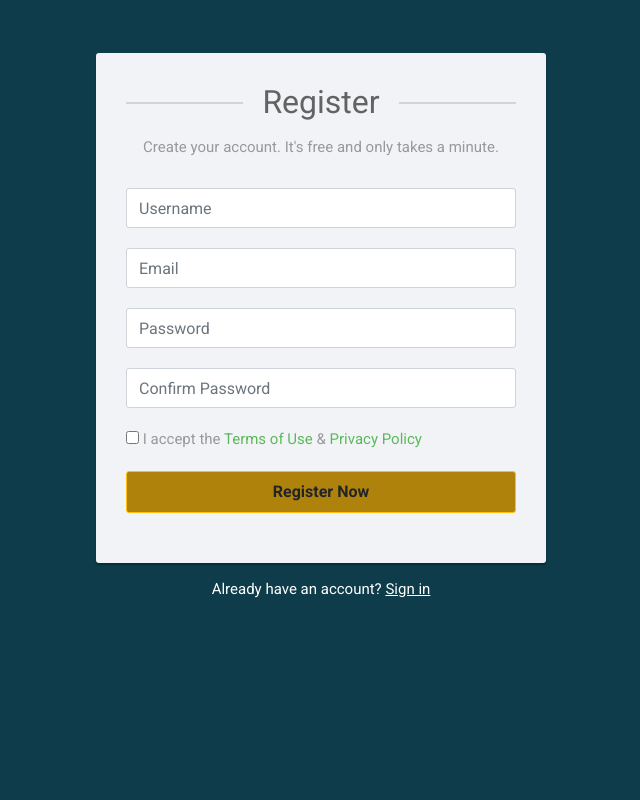
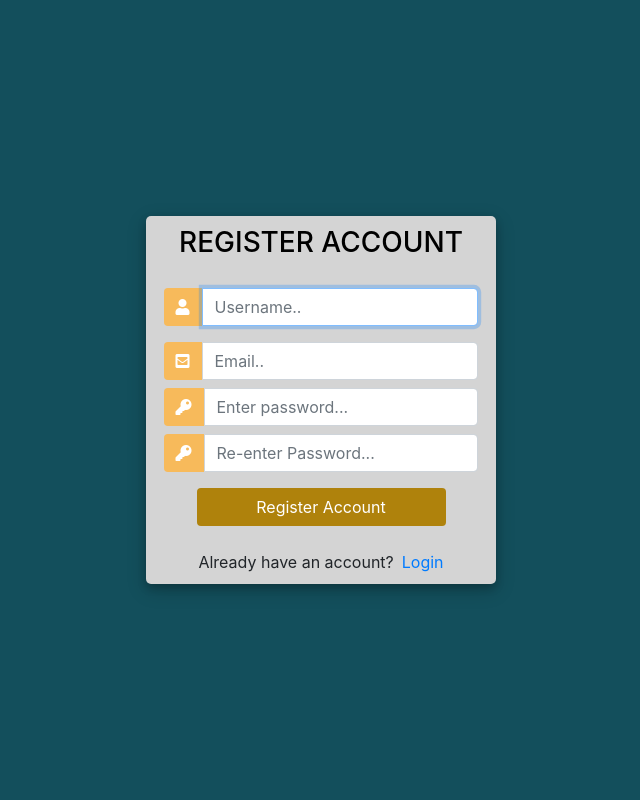
Before and after one commit to RageCraft1/SIA-1, a Django app: page /signup/ in a window 1280 px wide. Shown: the whole page, without its empty margins (319-959 px from the left). Run offline with Django 3.2, Linux system fonts and the light colour scheme; some libraries are stand-ins or nearby versions.

Commit message:
Check if ma run ninyo

```diff
--- a/project/forms.py
+++ b/project/forms.py
@@ -1,2 +1,12 @@
+from dataclasses import fields
+from django.forms import ModelForm
 from django import forms
 from . models import *
+from django.contrib.auth.forms import UserCreationForm
+from django.contrib.auth.models import User
+
+
+class CreateUserForm(UserCreationForm):
+    class Meta:
+        model = User
+        fields = ['username', 'email', 'password1', 'password2']
--- a/project/settings.py
+++ b/project/settings.py
@@ -89,6 +89,12 @@ DATABASES = {
         },
     }
 }
+# DATABASES = {
+#     'default': {
+#         'ENGINE': 'django.db.backends..mysql',
+#         'NAME': os.path.join(BASE_DIR, 'conference'),
+#     }
+# }
 
 
 # Password validation
--- a/project/urls.py
+++ b/project/urls.py
@@ -1,12 +1,14 @@
 from django.urls import path
 from .import views
+from django.contrib import admin
 
 app_name = 'project'
 
 urlpatterns = [
-    path('', views.index),
-    path('signin/', views.signin),
-    path('signup/', views.signup),
+    path('admin/', admin.site.urls),
+    path('', views.index, name="home"),
+    path('signin/', views.signin, name="signin"),
+    path('signup/', views.signup, name="signup"),
     path('protocol/',views.protocol),
     path('lobby/',views.lobby),
     path('rooms/',views.rooms),
--- a/project/views.py
+++ b/project/views.py
@@ -4,12 +4,21 @@ from django.views.generic import View
 from django.http import HttpResponse
 from .forms import *
 from .models import *
+from django.contrib.auth.forms import UserCreationForm
 
 def index(request):
     return render(request, 'index.html')
 
 def signup(request):
-    return render(request, 'signup.html')
+    form = CreateUserForm()
+
+    if request.method == 'POST':
+        form = CreateUserForm(request.POST)
+        if form.is_valid():
+            form.save()
+
+    context = {'form':form}
+    return render(request, 'signup.html', context)
 
 def signin(request):
     return render(request, 'signin.html')
--- a/templates/signup.html
+++ b/templates/signup.html
@@ -1,134 +1,142 @@
 <!DOCTYPE html>
-<html lang="en">
+<html>
+
 <head>
-<meta charset="utf-8">
-<meta name="viewport" content="width=device-width, initial-scale=1, shrink-to-fit=no">
-<link rel="stylesheet" href="https://fonts.googleapis.com/css?family=Roboto:400,700">
-<title>Co*Re Registration</title>
-<link rel="stylesheet" href="https://stackpath.bootstrapcdn.com/bootstrap/4.5.0/css/bootstrap.min.css">
-<link rel="stylesheet" href="https://maxcdn.bootstrapcdn.com/font-awesome/4.7.0/css/font-awesome.min.css">
-<script src="https://code.jquery.com/jquery-3.5.1.min.js"></script>
-<script src="https://cdn.jsdelivr.net/npm/popper.js@1.16.0/dist/umd/popper.min.js"></script>
-<script src="https://stackpath.bootstrapcdn.com/bootstrap/4.5.0/js/bootstrap.min.js"></script>
+	<title>Login</title>
+	<link rel="stylesheet" href="https://stackpath.bootstrapcdn.com/bootstrap/4.1.3/css/bootstrap.min.css" integrity="sha384-MCw98/SFnGE8fJT3GXwEOngsV7Zt27NXFoaoApmYm81iuXoPkFOJwJ8ERdknLPMO" crossorigin="anonymous">
+	<script src="https://ajax.googleapis.com/ajax/libs/jquery/3.3.1/jquery.min.js"></script>
+	<link rel="stylesheet" href="https://use.fontawesome.com/releases/v5.6.1/css/all.css" integrity="sha384-gfdkjb5BdAXd+lj+gudLWI+BXq4IuLW5IT+brZEZsLFm++aCMlF1V92rMkPaX4PP" crossorigin="anonymous">
+
 	<style>
-body {
-	color: #fff;
-	background: #0E3C4B;
-	font-family: 'Roboto', sans-serif;
+		body,
+		html {
+			margin: 0;
+			padding: 0;
+			height: 100%;
+			background: #134f5c !important;
 		}
-.form-control {
-	height: 40px;
-	box-shadow: none;
-	color: #969fa4;
+		.user_card {
+			width: 350px;
+			margin-top: auto;
+			margin-bottom: auto;
+			background: #d4d4d4;
+			position: relative;
+			display: flex;
+			justify-content: center;
+			flex-direction: column;
+			padding: 10px;
+			box-shadow: 0 4px 8px 0 rgba(0, 0, 0, 0.2), 0 6px 20px 0 rgba(0, 0, 0, 0.19);
+			-webkit-box-shadow: 0 4px 8px 0 rgba(0, 0, 0, 0.2), 0 6px 20px 0 rgba(0, 0, 0, 0.19);
+			-moz-box-shadow: 0 4px 8px 0 rgba(0, 0, 0, 0.2), 0 6px 20px 0 rgba(0, 0, 0, 0.19);
+			border-radius: 5px;
+
 		}
-.form-control:focus {
-	border-color: #5cb85c;
+
+		.form_container {
+			margin-top: 20px;
 		}
-.form-control, .btn {
-	border-radius: 3px;
+
+		#form-title{
+			color: #000000;
 		}
-.signup-form {
-	width: 450px;
-	margin: 0 auto;
-	padding: 30px 0;
-  	font-size: 15px;
+		.login_btn {
+			width: 100%;
+			background: #AF820C !important;
+			color: white !important;
 		}
-.signup-form h2 {
-	color: #636363;
-	margin: 0 0 15px;
-	position: relative;
-	text-align: center;
+		.login_btn:focus {
+			box-shadow: none !important;
+			outline: 0px !important;
 		}
-.signup-form h2:before, .signup-form h2:after {
-	content: "";
-	height: 2px;
-	width: 30%;
-	background: #d4d4d4;
-	position: absolute;
-	top: 50%;
-	z-index: 2;
+		.login_container {
+			padding: 0 2rem;
 		}
-.signup-form h2:before {
-	left: 0;
+		.input-group-text {
+			background: #f7ba5b !important;
+			color: white !important;
+			border: 0 !important;
+			border-radius: 0.25rem 0 0 0.25rem !important;
 		}
-.signup-form h2:after {
-	right: 0;
-}
-.signup-form .hint-text {
-	color: #999;
-	margin-bottom: 30px;
-	text-align: center;
-}
-.signup-form form {
-	color: #999;
-	border-radius: 3px;
-	margin-bottom: 15px;
-	background: #f2f3f7;
-	box-shadow: 0px 2px 2px rgba(0, 0, 0, 0.3);
-	padding: 30px;
-}
-.signup-form .form-group {
-	margin-bottom: 20px;
-}
-.signup-form input[type="checkbox"] {
-	margin-top: 3px;
-}
-.signup-form .btn {
-	font-size: 16px;
-	font-weight: bold;
-	min-width: 140px;
-	outline: none !important;
-	background-color: #AF820C;
-}
-.signup-form .row div:first-child {
-	padding-right: 10px;
-}
-.signup-form .row div:last-child {
-	padding-left: 10px;
-}
-.signup-form a {
-	color: #fff;
-	text-decoration: underline;
-}
-.signup-form a:hover {
-	text-decoration: none;
-}
-.signup-form form a {
-	color: #5cb85c;
-	text-decoration: none;
-}
-.signup-form form a:hover {
-	text-decoration: underline;
+		.input_user,
+		.input_pass:focus {
+			box-shadow: none !important;
+			outline: 0px !important;
 		}
 
 	</style>
+
 </head>
 <body>
-<div class="signup-form">
-	&nbsp;
-    <form action="/examples/actions/confirmation.php" method="post">
-		<h2>Register</h2>
-		<p class="hint-text">Create your account. It's free and only takes a minute.</p>
-        <div class="form-group">
-            <input type="text" class="form-control" name="username" placeholder="Username" required="required">
+	<div class="container h-100">
+		<div class="d-flex justify-content-center h-100">
+			<div class="user_card">
+				<div class="d-flex justify-content-center">
+					<h3 id="form-title">REGISTER ACCOUNT</h3>
 				</div>
-        <div class="form-group">
-        	<input type="email" class="form-control" name="email" placeholder="Email" required="required">
+				<div class="d-flex justify-content-center form_container">
+
+					<form method="POST" action="">
+						{% csrf_token %}
+						<div class="input-group mb-3">
+							<div class="input-group-append">
+								<span class="input-group-text"><i class="fas fa-user"></i></span>
 							</div>
-		<div class="form-group">
-            <input type="password" class="form-control" name="password" placeholder="Password" required="required">
+							{{form.username}}
 						</div>
-		<div class="form-group">
-            <input type="password" class="form-control" name="confirm_password" placeholder="Confirm Password" required="required">
+						<div class="input-group mb-2">
+							<div class="input-group-append">
+								<span class="input-group-text"><i class="fas fa-envelope-square"></i></span>
 							</div>
-        <div class="form-group">
-			<label class="form-check-label"><input type="checkbox" required="required"> I accept the <a href="#">Terms of Use</a> &amp; <a href="#">Privacy Policy</a></label>
+							{{form.email}}
 						</div>
-		<div class="form-group">
-            <button type="submit" class="btn btn-warning btn-lg btn-block">Register Now</button>
+						<div class="input-group mb-2">
+							<div class="input-group-append">
+								<span class="input-group-text"><i class="fas fa-key"></i></span>
 							</div>
+							{{form.password1}}
+						</div>
+						<div class="input-group mb-2">
+							<div class="input-group-append">
+								<span class="input-group-text"><i class="fas fa-key"></i></span>
+							</div>
+							{{form.password2}}
+						</div>
+
+
+
+				   		<div class="d-flex justify-content-center mt-3 login_container">
+				 			<input class="btn login_btn" type="submit" value="Register Account">
+				   		</div>
+
 					</form>
-	<div class="text-center">Already have an account? <a href="../signin">Sign in</a></div>
 				</div>
+
+				{{form.errors}}
+
+				<div class="mt-4">
+					<div class="d-flex justify-content-center links">
+						Already have an account? <a href="{% url 'signin' %}" class="ml-2">Login</a>
+					</div>
+				</div>
+			</div>
+		</div>
+	</div>
+	<script>
+						/* Because i didnt set placeholder values in forms.py they will be set here using vanilla Javascript
+		//We start indexing at one because CSRF_token is considered and input field
+		 */
+
+		//Query All input fields
+		var form_fields = document.getElementsByTagName('input')
+		form_fields[1].placeholder='Username..';
+		form_fields[2].placeholder='Email..';
+		form_fields[3].placeholder='Enter password...';
+		form_fields[4].placeholder='Re-enter Password...';
+
+
+		for (var field in form_fields){
+			form_fields[field].className += ' form-control'
+		}
+	</script>
 </body>
 </html>
```
Also changed, not shown: templates/signin.html (+112 -111 lines), db.sqlite3. Lines whose indentation alone changed are shown as unchanged.
